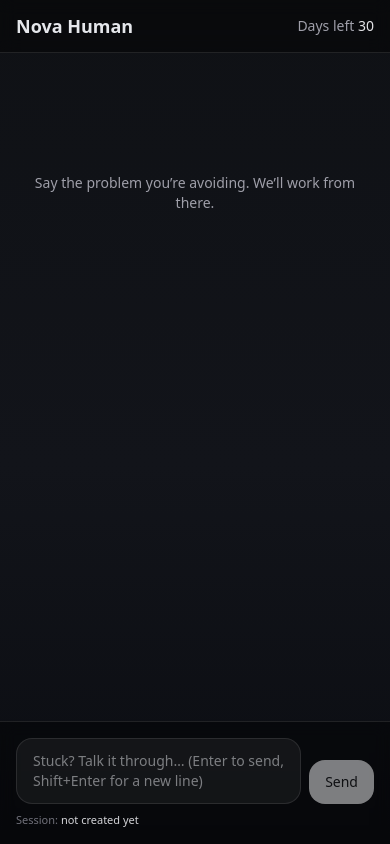
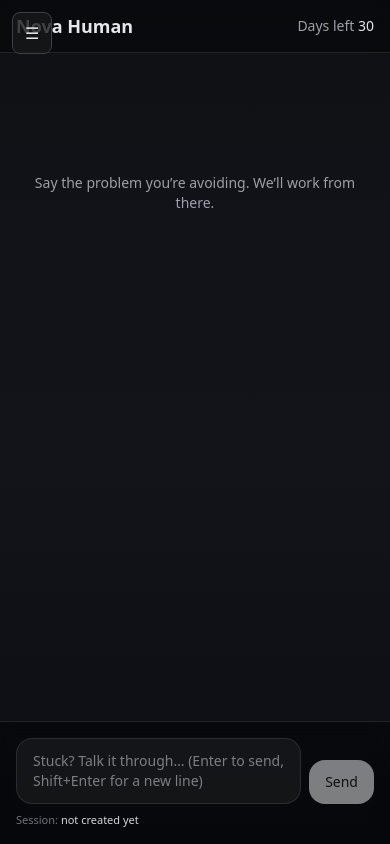
Before and after one commit to sumanxcod/nova-human-frontend, a Next.js app: page / in a window 390 px wide. Built offline with nearby package versions, Linux system fonts and the light colour scheme; no server answers.

Commit message:
Mobile sidebar drawer

```diff
--- a/app/layout.tsx
+++ b/app/layout.tsx
@@ -15,11 +15,41 @@ export default function RootLayout({
     <html lang="en">
       <body className="text-zinc-100">
         <div className="h-screen overflow-hidden flex">
-          <Suspense fallback={null}>
-            <SidebarClient />
-          </Suspense>
+          {/* Toggle (mobile) */}
+          <input id="nav" type="checkbox" className="hidden peer" />
 
-          <main className="flex-1 flex flex-col overflow-hidden">
+          {/* Hamburger button (mobile) */}
+          <label
+            htmlFor="nav"
+            className="md:hidden fixed top-3 left-3 z-50 rounded-lg px-3 py-2 bg-zinc-900/80 border border-zinc-700"
+          >
+            ☰
+          </label>
+
+          {/* Backdrop (mobile) */}
+          <label
+            htmlFor="nav"
+            className="md:hidden fixed inset-0 z-40 bg-black/50 hidden peer-checked:block"
+          />
+
+          {/* Sidebar (desktop) */}
+          <div className="hidden md:block">
+            <Suspense fallback={null}>
+              <SidebarClient />
+            </Suspense>
+          </div>
+
+          {/* Sidebar drawer (mobile) */}
+          <div className="md:hidden fixed top-0 left-0 z-50 h-full w-[85vw] max-w-[320px] bg-zinc-950 border-r border-zinc-800 -translate-x-full transition-transform duration-200 peer-checked:translate-x-0">
+            <div className="h-full overflow-auto">
+              <Suspense fallback={null}>
+                <SidebarClient />
+              </Suspense>
+            </div>
+          </div>
+
+          {/* Main */}
+          <main className="flex-1 flex flex-col overflow-hidden w-full">
             <div className="flex-1 overflow-hidden">{children}</div>
           </main>
         </div>
```
